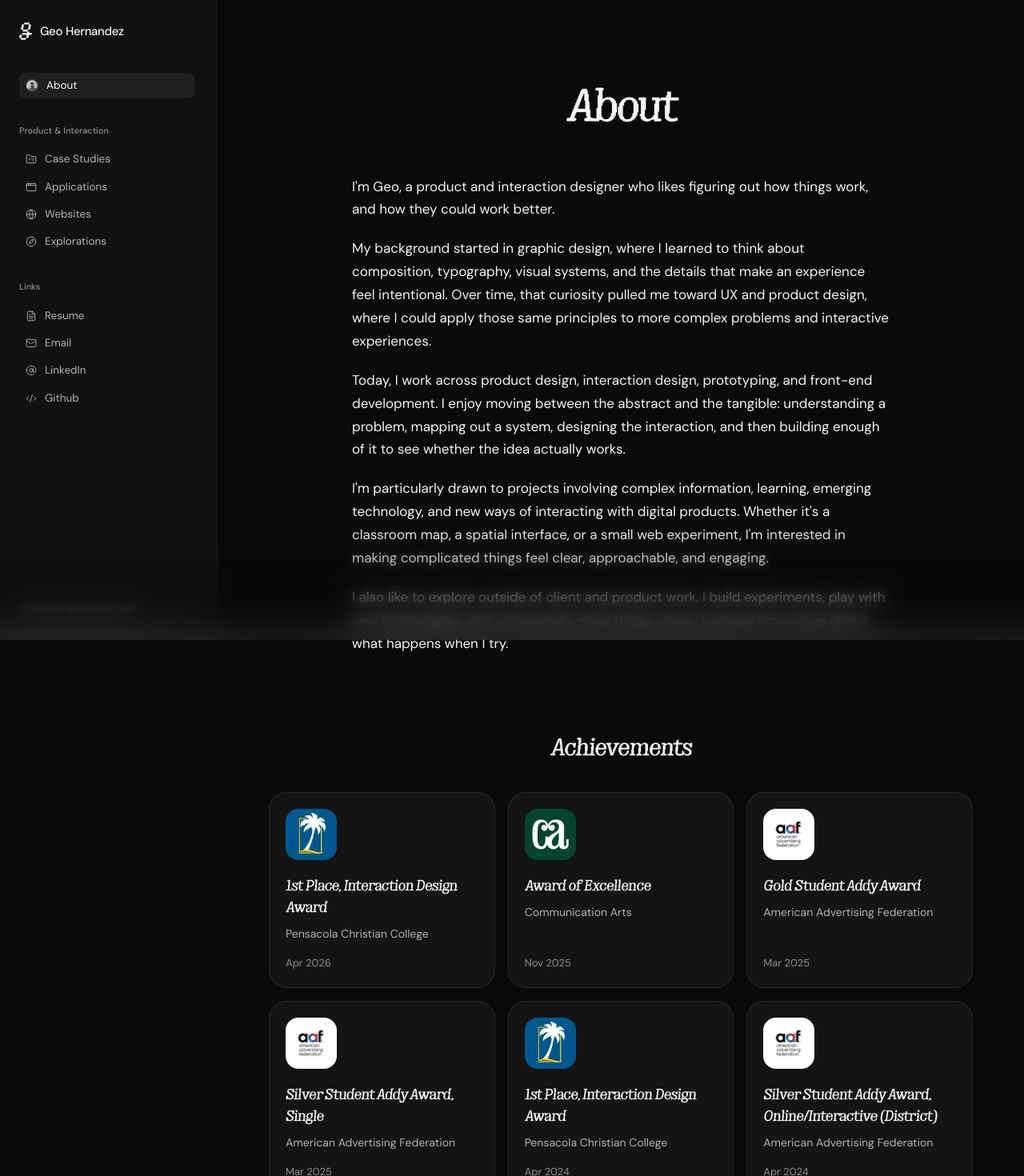
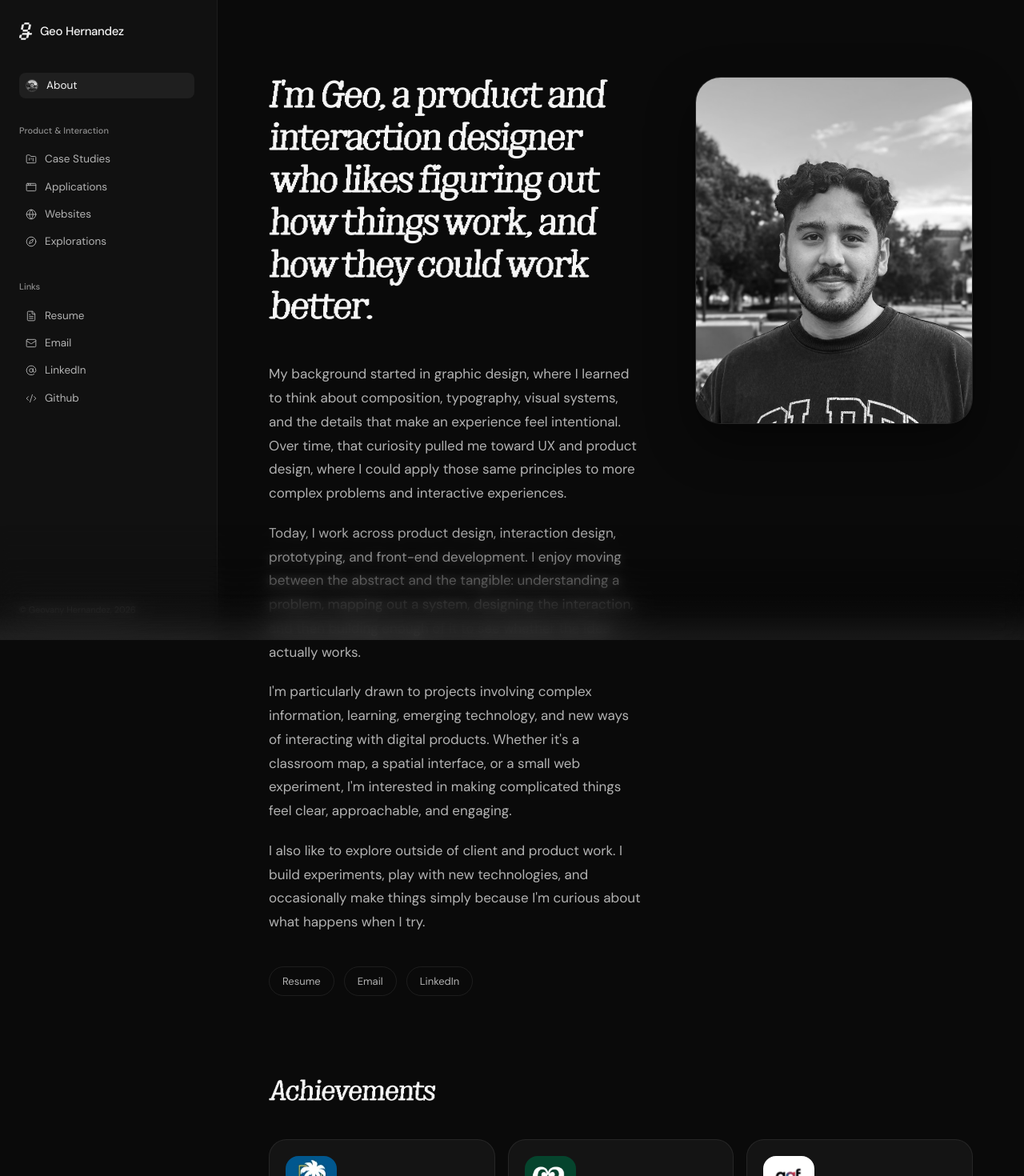
Before and after one commit to geohndz/geo-hernandez, a Next.js app: page /about in a window 1280 px wide. Shown: the top 1470 px of the page at 80% size. Built offline with nearby package versions, Linux system fonts and the light colour scheme.

Commit message:
Refresh the portrait and rebuild About as a sticky two-column layout.
Swap in the new photo site-wide, pair the bio with a sticky portrait, and clear page-transition transforms so sticky positioning works.

Co-authored-by: Cursor <cursoragent@cursor.com>

```diff
--- a/app/about/page.tsx
+++ b/app/about/page.tsx
@@ -1,5 +1,6 @@
 import type { Metadata } from "next";
-import { about, awards, testimonials } from "@/content/site";
+import Image from "next/image";
+import { about, awards, site, testimonials } from "@/content/site";
 import { AwardList } from "@/components/work/AwardList";
 import { FooterCta } from "@/components/layout/FooterCta";
 import { PageWidth } from "@/components/layout/PageWidth";
@@ -10,22 +11,69 @@ export const metadata: Metadata = {
   description: about.seo,
 };
 
+const [lead, ...rest] = about.paragraphs;
+
 export default function AboutPage() {
   return (
     <>
       <section className="px-6 pb-8 pt-16 md:px-12 md:pt-24 lg:px-16">
         <PageWidth>
-          <Reveal className="text-center">
-            <h1 className="font-display text-[42px] font-medium tracking-[-0.05em] md:text-[55px]">
-              About
-            </h1>
-          </Reveal>
-          <div className="mx-auto mt-10 max-w-2xl space-y-5 text-[17px] leading-[1.7] text-muted">
-            {about.paragraphs.map((p) => (
-              <Reveal key={p}>
-                <p className="first:text-fg">{p}</p>
+          <div className="grid gap-10 md:grid-cols-[minmax(0,1.15fr)_minmax(0,0.85fr)] md:gap-12 lg:gap-16">
+            <div className="min-w-0">
+              <Reveal>
+                <h1 className="max-w-xl font-display text-[34px] font-medium leading-[1.15] tracking-[-0.04em] md:text-[46px]">
+                  {lead}
+                </h1>
               </Reveal>
-            ))}
+
+              <div className="mt-8 space-y-5 text-[16px] leading-[1.75] text-muted md:mt-10 md:text-[17px]">
+                {rest.map((p) => (
+                  <Reveal key={p}>
+                    <p>{p}</p>
+                  </Reveal>
+                ))}
+              </div>
+
+              <Reveal className="mt-10 flex flex-wrap gap-3">
+                <a
+                  href={site.links.resume}
+                  target="_blank"
+                  rel="noreferrer"
+                  className="rounded-full border border-line px-4 py-2 text-[13px] text-muted transition-colors hover:border-line-strong hover:text-fg"
+                >
+                  Resume
+                </a>
+                <a
+                  href={`mailto:${site.email}`}
+                  className="rounded-full border border-line px-4 py-2 text-[13px] text-muted transition-colors hover:border-line-strong hover:text-fg"
+                >
+                  Email
+                </a>
+                <a
+                  href={site.links.linkedin}
+                  target="_blank"
+                  rel="noreferrer"
+                  className="rounded-full border border-line px-4 py-2 text-[13px] text-muted transition-colors hover:border-line-strong hover:text-fg"
+                >
+                  LinkedIn
+                </a>
+              </Reveal>
+            </div>
+
+            <div className="relative order-first mx-auto w-full max-w-[420px] self-stretch md:order-none md:mx-0 md:max-w-none">
+              <div className="md:sticky md:top-24">
+                <div className="relative aspect-[4/5] overflow-hidden rounded-[28px] border border-line bg-card shadow-[0_24px_60px_rgba(0,0,0,0.45)] md:rounded-[32px]">
+                  <Image
+                    src={site.portrait}
+                    alt={site.legalName}
+                    fill
+                    sizes="(min-width: 768px) 40vw, 90vw"
+                    className="object-cover object-[50%_18%]"
+                    priority
+                  />
+                </div>
+              </div>
+            </div>
           </div>
         </PageWidth>
       </section>
@@ -33,7 +81,7 @@ export default function AboutPage() {
       <section className="px-6 py-16 md:px-12 lg:px-16">
         <PageWidth>
           <Reveal>
-            <h2 className="mb-8 text-center font-display text-[29px] tracking-[-0.03em]">
+            <h2 className="mb-8 font-display text-[29px] tracking-[-0.03em] md:text-[34px]">
               Achievements
             </h2>
           </Reveal>
@@ -44,7 +92,7 @@ export default function AboutPage() {
       <section className="px-6 py-8 md:px-12 lg:px-16">
         <PageWidth>
           <Reveal>
-            <h2 className="mb-8 text-center font-display text-[29px] tracking-[-0.03em]">
+            <h2 className="mb-8 font-display text-[29px] tracking-[-0.03em] md:text-[34px]">
               Words from Leadership
             </h2>
           </Reveal>
--- a/app/template.tsx
+++ b/app/template.tsx
@@ -1,11 +1,23 @@
 "use client";
 
+import { useRef } from "react";
 import { motion } from "motion/react";
 import { pageFade } from "@/lib/motion";
 
 export default function Template({ children }: { children: React.ReactNode }) {
+  const shellRef = useRef<HTMLDivElement>(null);
+
   return (
-    <motion.div initial="initial" animate="animate" variants={pageFade}>
+    <motion.div
+      ref={shellRef}
+      initial="initial"
+      animate="animate"
+      variants={pageFade}
+      onAnimationComplete={() => {
+        // Transforms on this wrapper break position: sticky for the whole page.
+        if (shellRef.current) shellRef.current.style.transform = "none";
+      }}
+    >
       {children}
     </motion.div>
   );
--- a/components/home/Hero.tsx
+++ b/components/home/Hero.tsx
@@ -25,7 +25,7 @@ export function Hero() {
               alt={site.legalName}
               fill
               sizes="128px"
-              className="object-cover object-[50%_18%] grayscale"
+              className="object-cover object-[50%_22%]"
               priority
             />
           </div>
--- a/components/layout/Sidebar.tsx
+++ b/components/layout/Sidebar.tsx
@@ -55,7 +55,7 @@ export function Sidebar({ onNavigate, layoutPrefix = "desktop" }: SidebarProps)
             <img
               src={site.portrait}
               alt=""
-              className="h-full w-full object-cover object-[50%_18%] grayscale"
+              className="h-full w-full object-cover object-[50%_22%]"
             />
           </span>
           {nav.about.label}
--- a/content/site.ts
+++ b/content/site.ts
@@ -13,7 +13,7 @@ export const site = {
     linkedin: "https://www.linkedin.com/in/geovany-hernandez-a517471ba/",
     github: "https://github.com/geohndz",
   },
-  portrait: "/framer/HxB0bRtVAFQDCK2uViIzt8757g.jpg",
+  portrait: "/media/geo.jpg",
   tags: ["Product Design", "Interaction Design", "Prototyping", "UX Engineering"],
 } as const;
 
--- a/lib/motion.ts
+++ b/lib/motion.ts
@@ -36,6 +36,7 @@ export const pageFade = {
     opacity: 1,
     y: 0,
     transition: { duration: 0.5, ease: easeOutExpo },
+    transitionEnd: { y: 0, transform: "none" },
   },
   exit: { opacity: 0, transition: { duration: 0.2 } },
 };
```
Also changed, not shown: public/media/geo.jpg (added).
